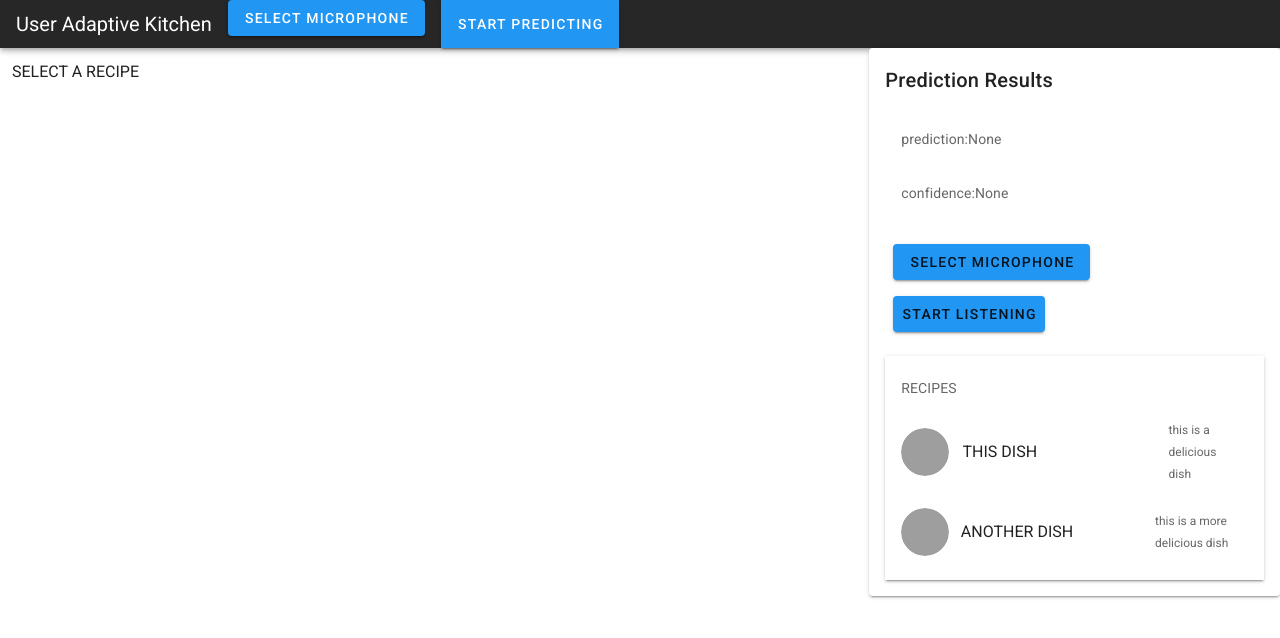
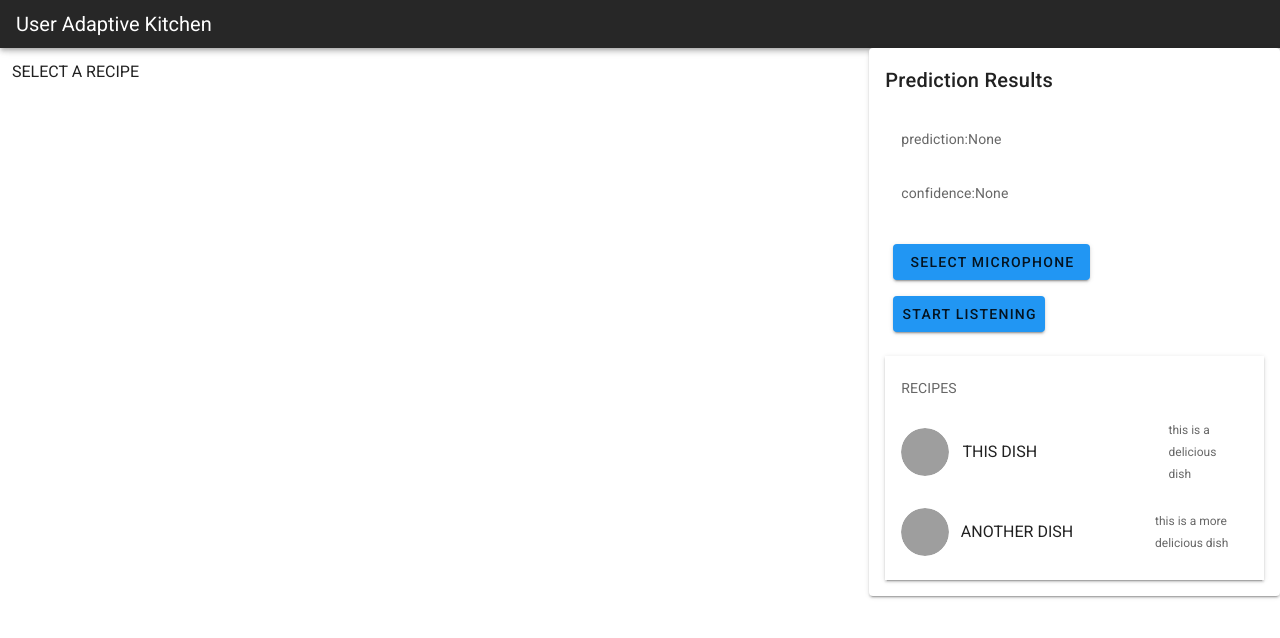
Before and after one commit to keremdokuz/User-Adaptive-Kitchen, a Vue app in the folder kitchenapp/vue_frontend/: page / in a window 1280 px wide. Shown: the top 638 px of the page. Built offline with nearby package versions, Linux system fonts and the light colour scheme; grey boxes are pictures that could not be loaded.

Commit message:
removed buttons from app-bar, constantly listening

```diff
--- a/kitchenapp/vue_frontend/src/components/AppBase.vue
+++ b/kitchenapp/vue_frontend/src/components/AppBase.vue
@@ -2,20 +2,6 @@
   <div>
     <v-app-bar dense dark>
       <v-toolbar-title>User Adaptive Kitchen</v-toolbar-title>
-
-      <v-toolbar-items>
-        <MicrophoneSelection />
-
-        <v-btn @click="start" v-if="!isListening" class="ml-4" color="blue">
-          Start Predicting
-        </v-btn>
-        <v-btn @click="stop" v-if="isListening" class="ml-4" color="blue">
-          Stop Predicting
-        </v-btn>
-        <v-card-title>
-          <v-progress-circular v-if="isLoading" indeterminate />
-        </v-card-title>
-      </v-toolbar-items>
     </v-app-bar>
 
     <v-row>
@@ -34,6 +20,9 @@
             <v-btn v-ripple @click="handleListening" class="ml-4" color="blue">
               {{ listenText }}
             </v-btn>
+            <v-card-title>
+              <v-progress-circular v-if="isLoading" indeterminate />
+            </v-card-title>
           </v-card-actions>
           <v-card-text>
             <RecipeList v-model="selectedRecipe" :recipes="recipes" />
@@ -46,9 +35,9 @@
 
 <script>
 import axios from "axios";
-import CookingRecipe from "./CookingRecipe";
-import MicrophoneSelection from "./MicrophoneSelection";
-import RecipeList from "./RecipeList";
+import CookingRecipe from "@/components/CookingRecipe.vue";
+import MicrophoneSelection from "@/components/MicrophoneSelection.vue";
+import RecipeList from "@/components/RecipeList.vue";
 
 export default {
   name: "App",
@@ -93,26 +82,16 @@ export default {
               this.currentPrediction = res.data["classLabel"];
               this.currentConfidence = res.data["confidence"];
               this.isLoading = false;
-              if (this.currentPrediction === this.recipe.steps[this.currentStep].feature) {
+              if (this.currentPrediction === this.recipes[this.selectedRecipe].steps[this.currentStep].feature) {
                 console.log("Next step");
                 this.currentStep += 1;
                 }
+              if (this.listen) {
+                this.getPrediction();
+              }
             })
             .catch((err) => console.log(err));
-            },
-
-    async start() {
-      this.isListening = true;
-      while(this.isListening) {
-        this.getPrediction();
-        await new Promise(r => setTimeout(r, 6000));
-        }
-    },
-
-    stop() {
-      this.isListening = false;
-    },
-
+            }
   },
 
   data: () => ({
@@ -121,7 +100,6 @@ export default {
     isLoading: false,
     listen: false,
     selectedRecipe: -1,
-    isListening: false,
     currentStep: 1,
     recipes: [
       {
@@ -147,7 +125,7 @@ export default {
           {
             id: 3,
             desc: "Chop vegetables and put them into pot",
-            feature: "chopping",
+            feature: "Silence",
             hint: "Tomatoes work especially well.",
             message: "Sound recognized",
           },
```
